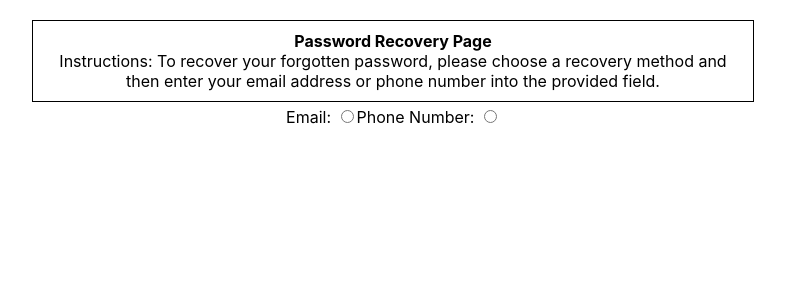
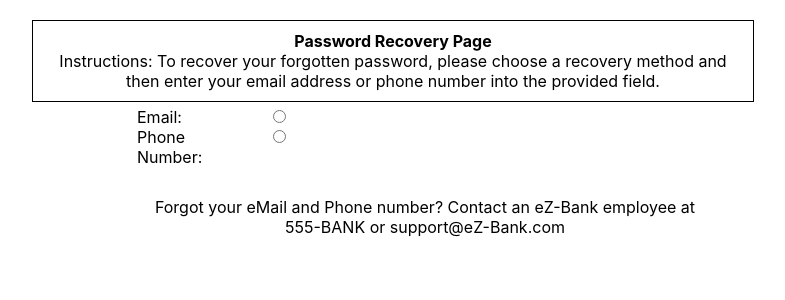
Before and after one commit to jbz6587/ezBank, a React (Create React App) app in the folder ezbank/: page /pwrecovery in a window 1280 px wide. Shown: the top 300 px of the page, without its empty margins (247-1032 px from the left). Built offline with nearby package versions, Linux system fonts and the light colour scheme.

Commit message:
Added submit button and validation for pw recovery form. Added more styling. Page is complete, except for notifying user on successful submit

```diff
--- a/ezbank/src/css/pwrecovery.css
+++ b/ezbank/src/css/pwrecovery.css
@@ -9,6 +9,33 @@
 	width: 700px;
 }
 
+#inputsDiv {
+	margin-left: 30%;
+	margin-right: 25%;
+	margin-bottom: 50px;
+}
+
+#RecoveryField {
+	margin-top: 10px;
+}
+
+#messageDiv {
+	margin-left: 30%;
+	margin-right: 25%;
+}
+
+#pwRecoveryBtn {
+	float: left;
+	margin-left: 30px;
+}
+
 label {
-	width: auto;
+	width: 111px;
+	float: left;
+	text-align: left;
+	margin-right: 20px;
 }
+
+input {
+	float: left;
+}
--- a/ezbank/src/views/pwrecovery.js
+++ b/ezbank/src/views/pwrecovery.js
@@ -8,12 +8,17 @@ export default class PWRecovery extends Component {
 		var fieldHtml = "";
 
 		if(document.getElementById("EmailRadio").checked){
-			fieldHtml = "<form id='pwRecoveryForm'><label>Email:</label> <input type='email'/></form>";
+			fieldHtml = "<form id='pwRecoveryForm'> <label>Email:</label> <input required type='email'/> <button id='pwRecoveryBtn'>Submit</button> </form>";
 			document.getElementById("RecoveryField").innerHTML = fieldHtml;
 		}
 		else if (document.getElementById("PhoneNumRadio").checked){
-			fieldHtml = "<form id='pwRecoveryForm'><label>Phone Number:</label> <input type='tel'/></form>";
+			var regex = "^\\(?\\d{3}\\)?[\\s-]\\d{3}[\\s-]\\d{4}$";
+			fieldHtml = "<form id='pwRecoveryForm'> <label>Phone Number:</label> <input id='phoneNumInput' required/> <button id='pwRecoveryBtn'>Submit</button> </form>";
 			document.getElementById("RecoveryField").innerHTML = fieldHtml;
+			var field = document.getElementById("phoneNumInput");
+			field.pattern = regex;
+			field.title = "Valid formats include:\n XXX-YYY-ZZZZ \n or (XXX) YYY-ZZZZ \n or XXX YYY ZZZZ \n or (XXX)-YYY-ZZZZ";
+
 		}
 		else {
 			document.getElementById("RecoveryField").innerHTML = "";
@@ -30,10 +35,18 @@ export default class PWRecovery extends Component {
 				<br/>
 				Instructions: To recover your forgotten password, please choose a recovery method and then enter your email address or phone number into the provided field.
 			</div>
-			Email: <input id="EmailRadio" type="radio" value="Email" name="RecoveryMethod" onClick={this.displayRecoveryField}/>
-			Phone Number: <input id="PhoneNumRadio" type="radio" value="Phone" name="RecoveryMethod" onClick={this.displayRecoveryField}/>
-			<div id="RecoveryField">
 
+			<div id='inputsDiv'>
+				<label>Email:</label> <input id="EmailRadio" type="radio" value="Email" name="RecoveryMethod" onClick={this.displayRecoveryField}/>
+				<br/>
+				<label>Phone Number:</label> <input id="PhoneNumRadio" type="radio" value="Phone" name="RecoveryMethod" onClick={this.displayRecoveryField}/>
+				<br/>
+				<div id="RecoveryField">
+
+				</div>
+			</div>
+			<div id="messageDiv">
+				Forgot your eMail and Phone number? Contact an eZ-Bank employee at 555-BANK or  support@eZ-Bank.com
 			</div>
 		</div>
 
```
